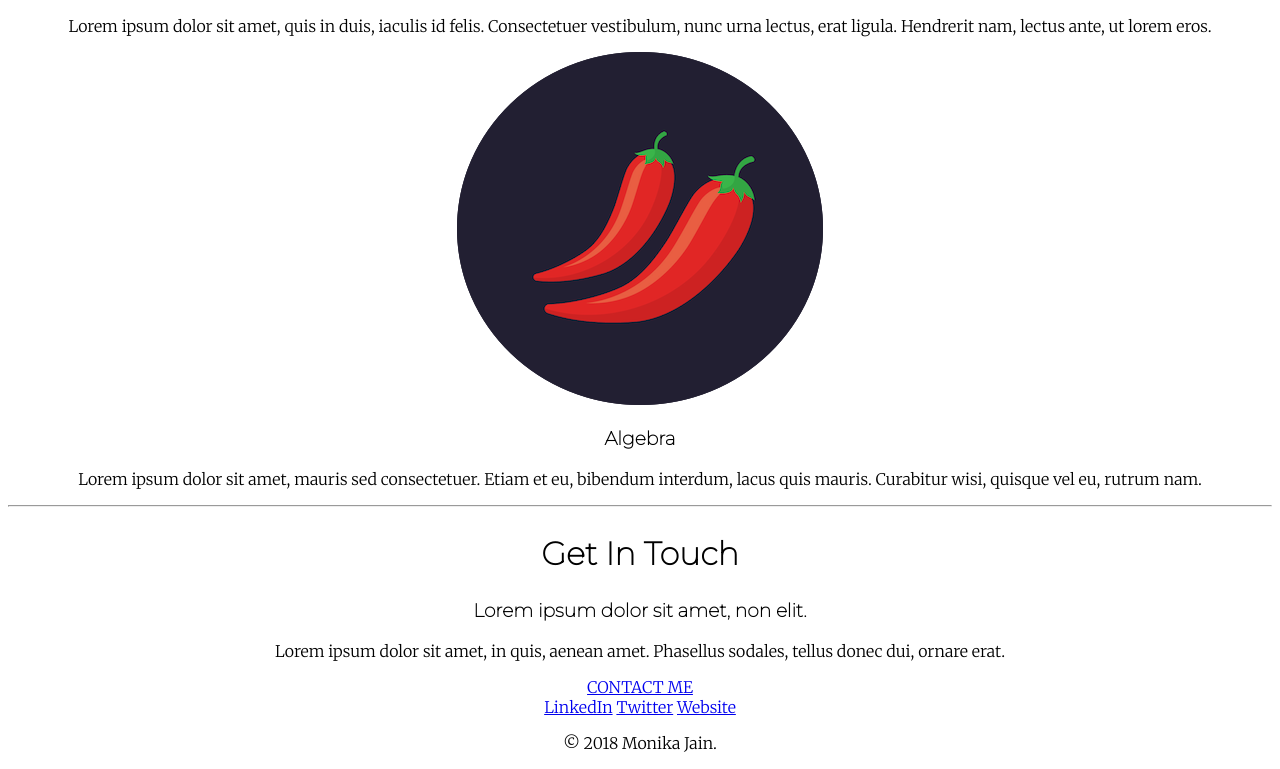
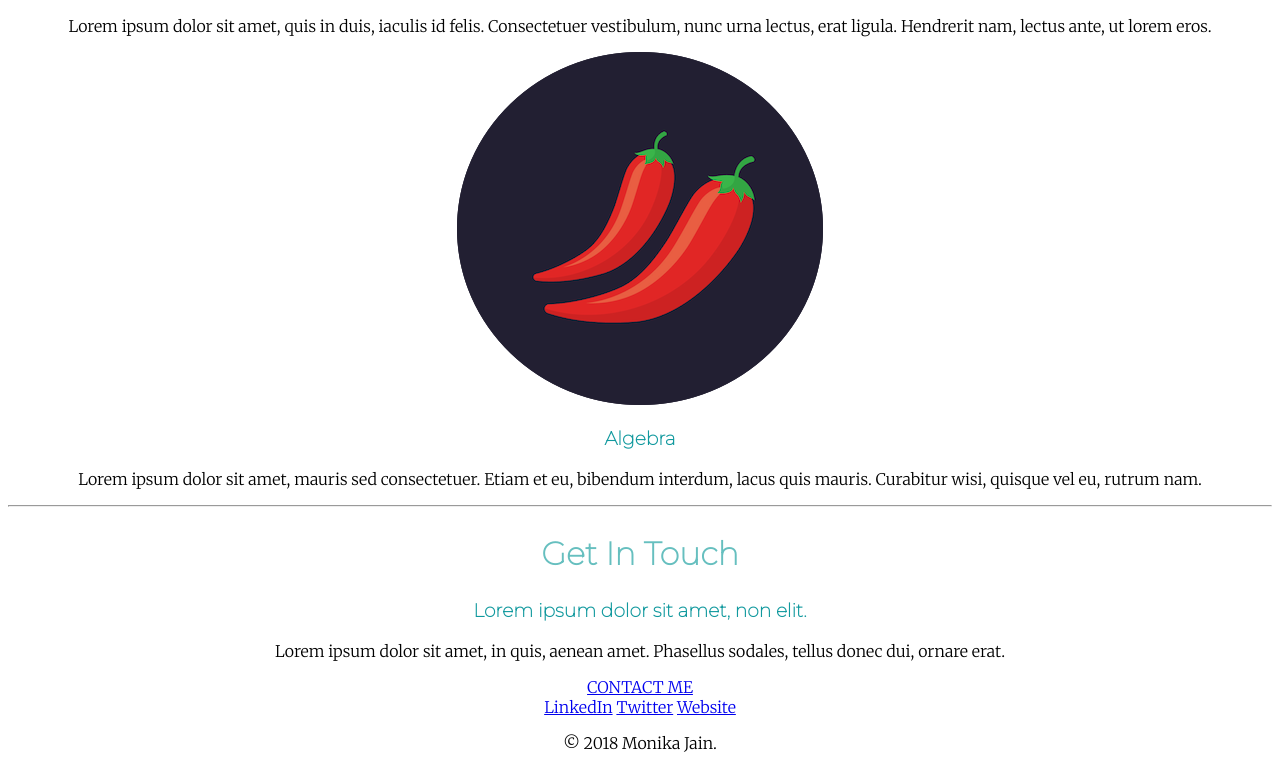
Before and after one commit to niteshjn/cv, a plain HTML site: page index.html in a window 1280 px wide. Shown: the part 1810-2579 px from the top of the page. Drawn offline with Linux system fonts and the light colour scheme.

Commit message:
Update styles.css

```diff
--- a/css/styles.css
+++ b/css/styles.css
@@ -23,12 +23,15 @@ h1{
   margin-top: 100px;
   font-family: 'Sacramento', cursive;
   font-size: 5.65rem;
+  color:#66bfbf;
 }
 h3{
+  color:#11999e;
   font-family: 'Montserrat', sans-serif;
 }
 
 h2{
+  color:#66bfbf;
 font-family: 'Montserrat', sans-serif;
 font-size: 2rem;
 
```
